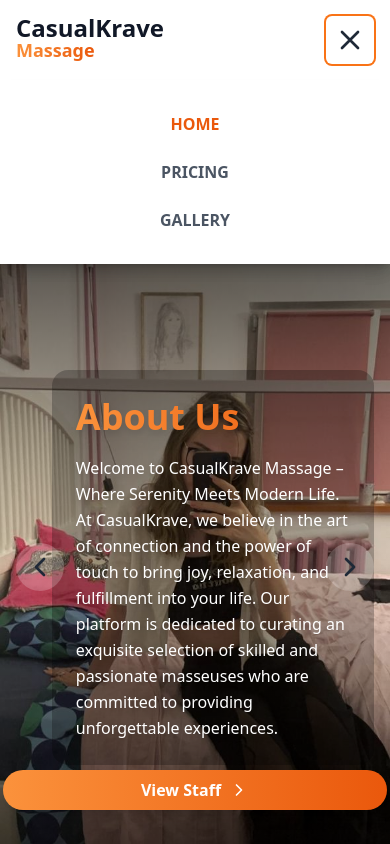
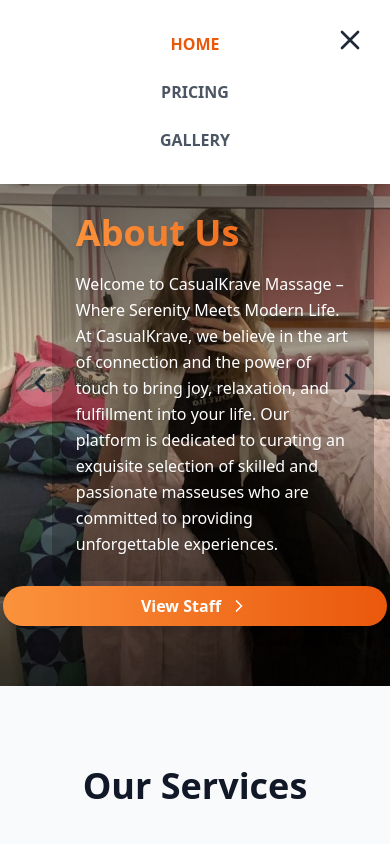
Before and after one commit to real-SANtA/CasualKrave, a React (Vite) app: page / in a window 390 px wide. Both pictures are taken after a click on the button 350 px from the left and 40 px from the top of the page. Shown: the top 844 px of the page. Built offline with nearby package versions, Linux system fonts and the light colour scheme.

Commit message:
Made a lil edit...

```diff
--- a/src/App.jsx
+++ b/src/App.jsx
@@ -1,5 +1,5 @@
 // App.jsx
-import React, { useState } from 'react';
+import React, { useState, useEffect, useRef } from 'react';
 import LandingPage from './LandingPage.jsx';
 import PricingPage from './PricingPage.jsx';
 import GalleryPage from './GalleryPage.jsx';
@@ -7,6 +7,7 @@
 import Footer from './Footer.jsx';
 import Modal from './Modal.jsx';
 import StaffDirectory from './StaffDirectory.jsx'; // The new staff directory component
+import { ChevronUp } from 'lucide-react'; // Import the icon for the "Back to Top" button
 
 // The main App component handles the routing and structure.
 // It uses state to determine which page to render.
@@ -14,6 +15,88 @@
   const [currentPage, setCurrentPage] = useState('home');
   const [isMenuOpen, setIsMenuOpen] = useState(false);
   const [isModalOpen, setIsModalOpen] = useState(false);
+  const [isAboutUsVisible, setIsAboutUsVisible] = useState(true);
+
+  // State to track if the user has scrolled down (for desktop header)
+  const [isScrolled, setIsScrolled] = useState(false);
+
+  // State for the mobile nav behavior
+  const [isMobileNavHidden, setIsMobileNavHidden] = useState(false);
+  const scrollTimeoutRef = useRef(null);
+  const lastScrollY = useRef(0);
+
+  // New state for the "Back to Top" button visibility
+  const [isBackToTopVisible, setIsBackToTopVisible] = useState(false);
+
+  // Ref to measure the hero section's height
+  const heroRef = useRef(null);
+  const [heroHeight, setHeroHeight] = useState(0);
+
+  // Effect to get the hero section height on page load and resize
+  useEffect(() => {
+    const handleResize = () => {
+      if (heroRef.current) {
+        setHeroHeight(heroRef.current.offsetHeight);
+      }
+    };
+    handleResize(); // Initial measurement
+    window.addEventListener('resize', handleResize);
+    return () => window.removeEventListener('resize', handleResize);
+  }, [currentPage]);
+
+  // Effect to listen for scroll events and update the header's state
+  useEffect(() => {
+    const handleScroll = () => {
+      const currentScrollY = window.scrollY;
+
+      // Desktop scroll behavior
+      setIsScrolled(currentScrollY > 0);
+
+      // "Back to Top" button visibility logic
+      setIsBackToTopVisible(currentScrollY > 200);
+
+      // Mobile scroll behavior
+      if (window.innerWidth < 768) {
+        const pageHeightThreshold = currentPage === 'home' ? heroHeight : document.documentElement.scrollHeight * 0.20;
+
+        // Immediately show the navbar if the user scrolls to the top of the page
+        if (currentScrollY === 0) {
+          setIsMobileNavHidden(false);
+          if (scrollTimeoutRef.current) {
+            clearTimeout(scrollTimeoutRef.current);
+            scrollTimeoutRef.current = null;
+          }
+        }
+        // Hide the navbar when scrolling down past the threshold
+        else if (currentScrollY > pageHeightThreshold && currentScrollY > lastScrollY.current) {
+          setIsMobileNavHidden(true);
+          if (scrollTimeoutRef.current) {
+            clearTimeout(scrollTimeoutRef.current);
+            scrollTimeoutRef.current = null;
+          }
+        }
+        // Show the navbar with a delay when scrolling up
+        else if (currentScrollY < lastScrollY.current && isMobileNavHidden) {
+          if (!scrollTimeoutRef.current) {
+            scrollTimeoutRef.current = setTimeout(() => {
+              setIsMobileNavHidden(false);
+              scrollTimeoutRef.current = null;
+            }, 1280);
+          }
+        }
+        lastScrollY.current = currentScrollY;
+      }
+    };
+
+    window.addEventListener('scroll', handleScroll);
+    return () => {
+      window.removeEventListener('scroll', handleScroll);
+      if (scrollTimeoutRef.current) {
+        clearTimeout(scrollTimeoutRef.current);
+      }
+    };
+  }, [isMobileNavHidden, currentPage, heroHeight]);
+
 
   // Function to render the correct page component based on state.
   const renderPage = () => {
@@ -23,8 +106,15 @@
       case 'gallery':
         return <GalleryPage />;
       default:
-        // Pass the setIsModalOpen state setter to LandingPage
-        return <LandingPage setIsModalOpen={setIsModalOpen} />;
+        // Pass the setIsModalOpen state setter and the new visibility state to LandingPage
+        return (
+          <LandingPage
+            setIsModalOpen={setIsModalOpen}
+            isAboutUsVisible={isAboutUsVisible}
+            setIsAboutUsVisible={setIsAboutUsVisible}
+            heroRef={heroRef} // Pass the heroRef here
+          />
+        );
     }
   };
 
@@ -36,6 +126,11 @@
 
   const handleCloseModal = () => setIsModalOpen(false);
 
+  // Function to smoothly scroll to the top of the page
+  const scrollToTop = () => {
+    window.scrollTo({ top: 0, behavior: 'smooth' });
+  };
+
   return (
     <div className="min-h-screen bg-gray-50 text-gray-800 font-sans antialiased">
       {/* The Header is persistent across all pages. */}
@@ -45,6 +140,9 @@
         isMenuOpen={isMenuOpen}
         setIsMenuOpen={setIsMenuOpen}
         setIsModalOpen={setIsModalOpen}
+        setIsAboutUsVisible={setIsAboutUsVisible}
+        isScrolled={isScrolled}
+        isMobileNavHidden={isMobileNavHidden} // Pass the new state
       />
       {/* The main content area renders the selected page. */}
       {renderPage()}
@@ -55,6 +153,18 @@
         {/* Pass the onClose function to the StaffDirectory component so it can handle closing itself if needed */}
         <StaffDirectory onClose={handleCloseModal} />
       </Modal>
+
+      {/* The "Back to Top" button */}
+      <button
+        onClick={scrollToTop}
+        className={`fixed bottom-4 right-4 z-40 p-2 rounded-full text-white transition-opacity duration-300
+                    ${isBackToTopVisible ? 'opacity-100' : 'opacity-0'}
+                    bg-gradient-to-r from-orange-400 to-orange-600 bg-opacity-80 hover:bg-opacity-100 focus:outline-none`}
+        aria-label="Back to top"
+      >
+        <ChevronUp className="w-8 h-8"/>
+      </button>
+
     </div>
   );
 }
--- a/src/Header.jsx
+++ b/src/Header.jsx
@@ -2,30 +2,49 @@
 import React from 'react';
 import { ChevronRight } from 'lucide-react';
 
-// The Header component now accepts props for the current page and a function
-// to change the page, allowing it to highlight the active link.
-// It also includes the cheeky arrow icon on the button.
-export default function Header({ currentPage, onPageChange, isMenuOpen, setIsMenuOpen, setIsModalOpen }) {
-  // A helper function to determine if a link is active.
+export default function Header({ currentPage, onPageChange, isMenuOpen, setIsMenuOpen, setIsModalOpen, setIsAboutUsVisible, isScrolled, isMobileNavHidden }) {
   const isLinkActive = (page) => currentPage === page;
 
+  const handleStaffButtonClick = () => {
+    setIsModalOpen(true);
+    setIsAboutUsVisible(false);
+  };
+
   return (
-    <header className="relative w-full z-20 bg-white shadow-lg">
-      <div className="container mx-auto px-4 sm:px-6 lg:px-8 py-4 flex items-center justify-between">
-        {/* Logo Section - Connected to the Home page */}
-        <div className="flex-shrink-0">
-          <button onClick={() => onPageChange('home')} className="flex flex-col items-start leading-none font-extrabold text-2xl md:text-3xl transition-transform duration-300 hover:scale-105">
-            <span className="text-gray-900">CasualKrave</span>
-            <span className="bg-clip-text text-transparent bg-gradient-to-r from-orange-400 to-orange-600 text-lg md:text-xl -mt-1 font-bold">Massage</span>
+    <>
+      {/* The floating hamburger menu button for mobile */}
+      <div className="fixed top-4 right-4 z-50 md:hidden">
+        <button
+          onClick={() => setIsMenuOpen(!isMenuOpen)}
+          className={`focus:outline-none p-2 rounded-md transition-colors duration-300 ${isMobileNavHidden ? 'text-orange-600' : 'text-gray-800'}`}
+        >
+          <svg className="w-8 h-8" fill="none" stroke="currentColor" viewBox="0 0 24 24" xmlns="http://www.w3.org/2000/svg">
+            <path strokeLinecap="round" strokeLinejoin="round" strokeWidth="2" d={isMenuOpen ? "M6 18L18 6M6 6l12 12" : "M4 6h16M4 12h16m-7 6h7"}></path>
+          </svg>
         </button>
       </div>
 
-        {/* Mobile Menu Button */}
-        <div className="md:hidden">
-          <button onClick={() => setIsMenuOpen(!isMenuOpen)} className="text-gray-800 focus:outline-none focus:ring-2 focus:ring-orange-500 p-2 rounded-md">
-            <svg className="w-8 h-8" fill="none" stroke="currentColor" viewBox="0 0 24 24" xmlns="http://www.w3.org/2000/svg">
-              <path strokeLinecap="round" strokeLinejoin="round" strokeWidth="2" d={isMenuOpen ? "M6 18L18 6M6 6l12 12" : "M4 6h16M4 12h16m-7 6h7"}></path>
-            </svg>
+      {/* The mobile menu content, now outside the main header */}
+      <div className={`${isMenuOpen ? 'block' : 'hidden'} md:hidden fixed top-0 left-0 w-full bg-white shadow-lg py-2 z-40 transition-all duration-300 ease-in-out`}>
+        <div className="flex flex-col items-center space-y-2 p-4">
+          <button onClick={() => onPageChange('home')} className={`w-full text-center py-2 uppercase font-semibold ${isLinkActive('home') ? 'text-orange-600' : 'text-gray-600 hover:text-orange-600'}`}>Home</button>
+          <button onClick={() => onPageChange('pricing')} className={`w-full text-center py-2 uppercase font-semibold ${isLinkActive('pricing') ? 'text-orange-600' : 'text-gray-600 hover:text-orange-600'}`}>Pricing</button>
+          <button onClick={() => onPageChange('gallery')} className={`w-full text-center py-2 uppercase font-semibold ${isLinkActive('gallery') ? 'text-orange-600' : 'text-gray-600 hover:text-orange-600'}`}>Gallery</button>
+        </div>
+      </div>
+
+      {/* The main header container */}
+      <header
+        className={`sticky top-0 z-20 transition-all duration-500 ease-in-out md:opacity-100 ${isMobileNavHidden ? 'opacity-0' : 'opacity-100'} ${isScrolled ? 'bg-white bg-opacity-80' : 'bg-white'}`}
+        // Updated drop shadow with new color and opacity
+        style={isScrolled ? { boxShadow: '0 4px 6px -1px rgba(94, 94, 94, 0.2), 0 2px 4px -2px rgba(94, 94, 94, 0.2)' } : {}}
+      >
+        <div className="container mx-auto px-4 sm:px-6 lg:px-8 py-4 flex items-center justify-between">
+          {/* Logo Section */}
+          <div className="flex-shrink-0">
+            <button onClick={() => onPageChange('home')} className="flex flex-col items-start leading-none font-extrabold text-2xl md:text-3xl transition-transform duration-300 hover:scale-105 focus:outline-none">
+              <span className="text-gray-900">CasualKrave</span>
+              <span className="bg-clip-text text-transparent bg-gradient-to-r from-orange-400 to-orange-600 text-lg md:text-xl -mt-1 font-bold">Massage</span>
             </button>
           </div>
 
@@ -42,23 +61,18 @@
             </button>
           </nav>
 
-        {/* Action Buttons - Only visible on medium and larger screens */}
+          {/* Action Buttons */}
           <div className="hidden md:flex items-center space-x-4 lg:space-x-6">
-          <button onClick={() => setIsModalOpen(true)} className="flex items-center bg-gradient-to-r from-orange-400 to-orange-600 hover:from-orange-500 hover:to-orange-700 text-white font-bold py-2 px-6 rounded-full shadow-lg transition-all duration-200 transform hover:scale-105">
+            <button
+              onClick={handleStaffButtonClick}
+              className="flex items-center bg-gradient-to-r from-orange-400 to-orange-600 hover:from-orange-500 hover:to-orange-700 text-white font-bold py-2 px-6 rounded-full shadow-lg transition-all duration-200 transform hover:scale-105"
+            >
               View Staff
               <ChevronRight className="ml-2 h-5 w-5 transition-transform duration-200" />
             </button>
           </div>
         </div>
-
-      {/* Mobile Menu */}
-      <div className={`${isMenuOpen ? 'block' : 'hidden'} md:hidden bg-white shadow-lg py-2 transition-all duration-300 ease-in-out`}>
-        <div className="flex flex-col items-center space-y-2 p-4">
-          <button onClick={() => onPageChange('home')} className={`w-full text-center py-2 uppercase font-semibold ${isLinkActive('home') ? 'text-orange-600' : 'text-gray-600 hover:text-orange-600'}`}>Home</button>
-          <button onClick={() => onPageChange('pricing')} className={`w-full text-center py-2 uppercase font-semibold ${isLinkActive('pricing') ? 'text-orange-600' : 'text-gray-600 hover:text-orange-600'}`}>Pricing</button>
-          <button onClick={() => onPageChange('gallery')} className={`w-full text-center py-2 uppercase font-semibold ${isLinkActive('gallery') ? 'text-orange-600' : 'text-gray-600 hover:text-orange-600'}`}>Gallery</button>
-        </div>
-      </div>
       </header>
+    </>
   );
 }
--- a/src/Hero.jsx
+++ b/src/Hero.jsx
@@ -2,42 +2,54 @@
 import React, { useState, useEffect } from 'react';
 import { ChevronLeft, ChevronRight, ChevronRight as ChevronRightIcon } from 'lucide-react';
 
-// The Hero component displays the main banner with the "About us" text and a dynamic image carousel.
-export default function Hero({ setIsModalOpen }) {
-  // Array of local image paths for the carousel.
+export default function Hero({ setIsModalOpen, isAboutUsVisible, setIsAboutUsVisible, heroRef }) {
   const images = [
     "/heroimg-i.jpeg", "/heroimg-ii.jpeg"
   ];
 
-  // State to track the current image index
   const [currentImageIndex, setCurrentImageIndex] = useState(0);
+  const [aboutUsOpacity, setAboutUsOpacity] = useState(1);
 
-  // useEffect hook to handle the automatic image switching
+  useEffect(() => {
+    if (isAboutUsVisible) {
+      const fadeTimeout = setTimeout(() => {
+        setAboutUsOpacity(0);
+      }, 13000);
+
+      const hideTimeout = setTimeout(() => {
+        setIsAboutUsVisible(false);
+      }, 17000);
+
+      return () => {
+        clearTimeout(fadeTimeout);
+        clearTimeout(hideTimeout);
+      };
+    }
+  }, [isAboutUsVisible, setIsAboutUsVisible]);
+
   useEffect(() => {
     const interval = setInterval(() => {
       setCurrentImageIndex((prevIndex) => (prevIndex + 1) % images.length);
-    }, 5000); // Switches image every 5 seconds
+    }, 5000);
 
-    // Clear the interval when the component unmounts to prevent memory leaks
     return () => clearInterval(interval);
-  }, [images.length]); // Re-run effect if the number of images changes
+  }, [images.length]);
 
-  // Function to move to the previous image
   const prevImage = () => {
     setCurrentImageIndex((prevIndex) => (prevIndex - 1 + images.length) % images.length);
   };
 
-  // Function to move to the next image
   const nextImage = () => {
     setCurrentImageIndex((prevIndex) => (prevIndex + 1) % images.length);
   };
 
   const handleViewStaffClick = () => {
     setIsModalOpen(true);
+    setIsAboutUsVisible(false);
   };
 
   return (
-    <main className="relative w-full h-[calc(60vh+100px)] md:h-[calc(70vh+100px)] lg:h-[calc(80vh+100px)] flex items-center justify-center overflow-hidden">
+    <main ref={heroRef} className="relative w-full h-[calc(60vh+100px)] md:h-[calc(70vh+100px)] lg:h-[calc(80vh+100px)] flex items-center justify-center overflow-hidden">
       {/* Background Image Carousel with a fade effect */}
       <div className="absolute inset-0 w-full h-full">
         {images.map((image, index) => (
@@ -59,10 +71,10 @@
       {/* Dark Overlay with Gradient */}
       <div className="absolute inset-0 bg-gradient-to-t from-black via-transparent to-black opacity-60"></div>
 
-      {/* Navigation Buttons - with adjusted opacity */}
+      {/* Navigation Buttons - Afterglow removed by removing focus:ring classes */}
       <button
         onClick={prevImage}
-        className="absolute left-4 md:left-8 z-20 p-2 bg-white bg-opacity-20 rounded-full text-gray-800 hover:bg-opacity-50 transition-colors duration-300 focus:outline-none focus:ring-2 focus:ring-offset-2 focus:ring-white"
+        className="absolute left-4 md:left-8 z-20 p-2 bg-white bg-opacity-20 rounded-full text-gray-800 hover:bg-opacity-50 transition-colors duration-300 focus:outline-none"
         aria-label="Previous image"
       >
         <ChevronLeft className="w-8 h-8"/>
@@ -70,7 +82,7 @@
 
       <button
         onClick={nextImage}
-        className="absolute right-4 md:right-8 z-20 p-2 bg-white bg-opacity-20 rounded-full text-gray-800 hover:bg-opacity-50 transition-colors duration-300 focus:outline-none focus:ring-2 focus:ring-offset-2 focus:ring-white"
+        className="absolute right-4 md:right-8 z-20 p-2 bg-white bg-opacity-20 rounded-full text-gray-800 hover:bg-opacity-50 transition-colors duration-300 focus:outline-none"
         aria-label="Next image"
       >
         <ChevronRight className="w-8 h-8"/>
@@ -78,15 +90,22 @@
 
       {/* Hero Content */}
       <div className="relative z-10 w-full h-full container mx-auto px-4 sm:px-6 lg:px-8 flex flex-col justify-center">
-        {/* About Us text block, with gradient color and positioned 10% from the left */}
-        <div className="max-w-xl text-white bg-black bg-opacity-25 p-6 rounded-2xl text-left ml-[10%]">
+        {/* Conditional rendering: "About Us" text block only shows if isAboutUsVisible is true */}
+        {isAboutUsVisible && (
+          <div
+            className={`max-w-xl text-white bg-black bg-opacity-25 p-6 rounded-2xl text-left ml-[10%]
+                      transition-opacity duration-4000 ease-in-out`}
+            style={{ opacity: aboutUsOpacity }}
+          >
             <h1 className="text-4xl sm:text-5xl lg:text-6xl font-extrabold mb-4 leading-tight drop-shadow-lg bg-clip-text text-transparent bg-gradient-to-r from-orange-400 to-orange-600">About Us</h1>
             <p className="text-base sm:text-lg lg:text-xl font-light leading-relaxed drop-shadow-md">
               Welcome to CasualKrave Massage – Where Serenity Meets Modern Life.
               At CasualKrave, we believe in the art of connection and the power of touch to bring joy, relaxation, and fulfillment into your life. Our platform is dedicated to curating an exquisite selection of skilled and passionate masseuses who are committed to providing unforgettable experiences.
             </p>
           </div>
-        {/* "View Staff" button for mobile users, only visible on small screens and positioned from the bottom */}
+        )}
+
+        {/* "View Staff" button for mobile users */}
         <button
           onClick={handleViewStaffClick}
           className="lg:hidden absolute bottom-[10%] left-1/2 transform -translate-x-1/2 w-full max-w-sm bg-gradient-to-r from-orange-400 to-orange-600 hover:from-orange-500 hover:to-orange-700 text-white font-bold py-2 px-4 rounded-full shadow-lg transition-all duration-200 flex items-center justify-center"
--- a/src/LandingPage.jsx
+++ b/src/LandingPage.jsx
@@ -3,12 +3,17 @@
 import Hero from './Hero.jsx';
 import Services from './Services.jsx';
 
-// The LandingPage component now receives the setIsModalOpen prop.
-export default function LandingPage({ setIsModalOpen }) {
+// The LandingPage component now receives the necessary props from App.jsx.
+export default function LandingPage({ setIsModalOpen, isAboutUsVisible, setIsAboutUsVisible, heroRef }) {
   return (
     <>
-      {/* Pass the setIsModalOpen prop to the Hero component */}
-      <Hero setIsModalOpen={setIsModalOpen} />
+      {/* Pass all necessary props to the Hero component */}
+      <Hero
+        setIsModalOpen={setIsModalOpen}
+        isAboutUsVisible={isAboutUsVisible}
+        setIsAboutUsVisible={setIsAboutUsVisible}
+        heroRef={heroRef}
+      />
       <Services />
     </>
   );
```
Lines whose indentation alone changed are shown as unchanged.
